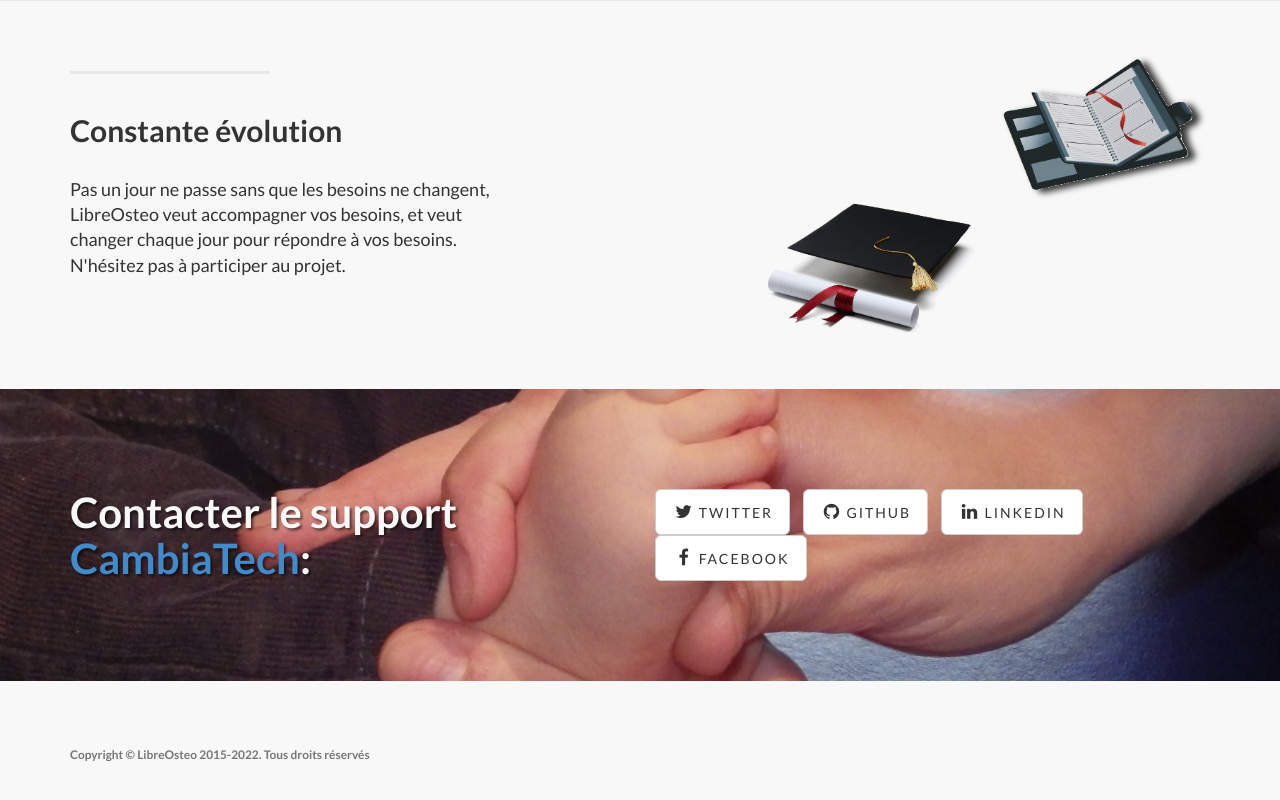
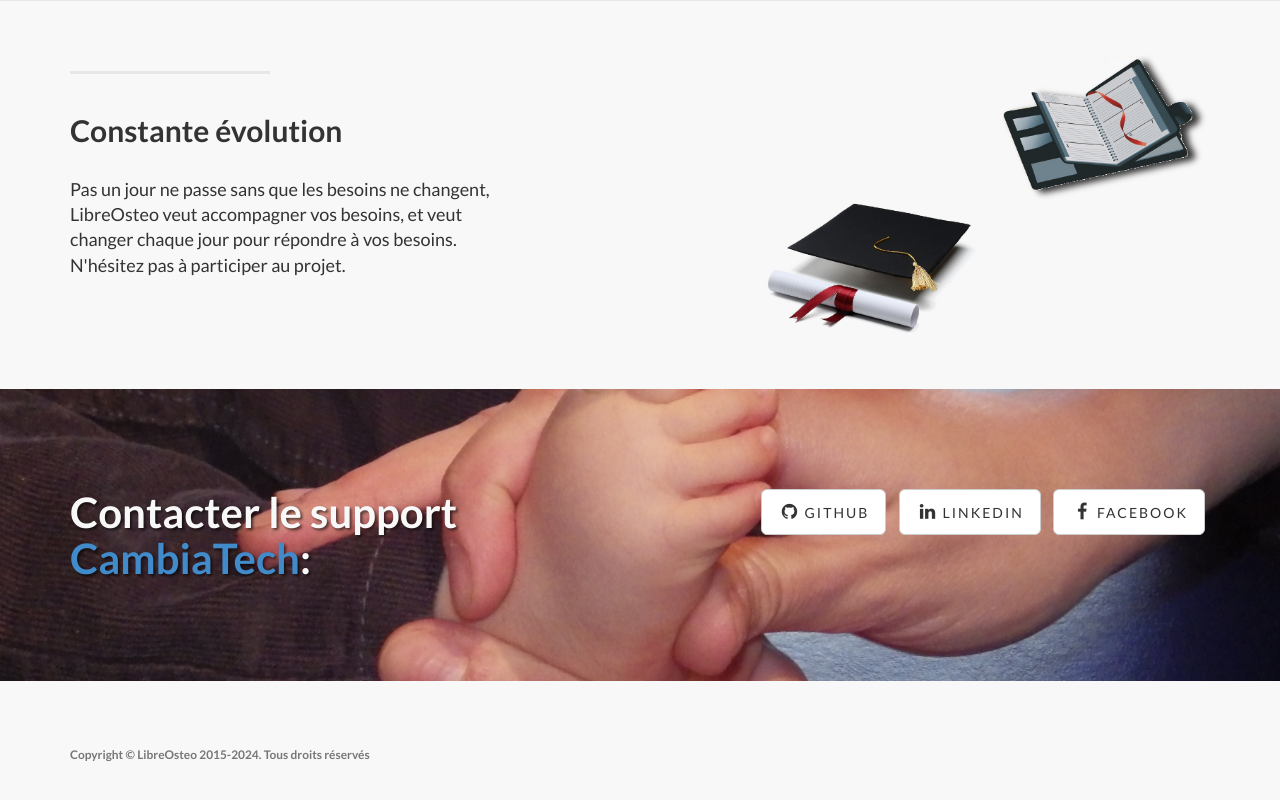
Before and after one commit to libreosteo/libreosteo.github.io, a plain HTML site: page index.html in a window 1280 px wide. Shown: the part 1762-2562 px from the top of the page. Drawn offline with Linux system fonts and the light colour scheme.

Commit message:
Update index.html
Add LibreOsteo Premium link
Remove twitter reference

```diff
--- a/index.html
+++ b/index.html
@@ -54,6 +54,9 @@
                     <li>
                         <a href="faq.html">FAQ</a>
                     </li>
+                    <li>
+                        <a href="https://www.cambiatech.com/libreosteo-hosting"><i class="fa fa-star"></i>LibreOsteo Premium</a>
+                    </li>
                 </ul>
             </div-->
             <!-- /.navbar-collapse -->
@@ -80,9 +83,6 @@
                 <a href="https://framateam.org/libreosteo/channels/support-utilisateur" class="btn btn-default btn-lg"><i class="fa fa-users fa-fw"></i> <span class="network-name">Rejoindre</span></a>
 			<hr class="intro-divider">
                         <ul class="list-inline intro-social-buttons">
-                            <li>
-                                <a href="https://twitter.com/LibreOsteo" class="btn btn-default btn-lg"><i class="fa fa-twitter fa-fw"></i> <span class="network-name">Twitter</span></a>
-                            </li>
                             <li>
                                 <a href="https://github.com/libreosteo/LibreOsteo" class="btn btn-default btn-lg"><i class="fa fa-github fa-fw"></i> <span class="network-name">Github</span></a>
                             </li>
@@ -183,9 +183,6 @@
                 <div class="col-lg-6">
                     <ul class="list-inline banner-social-buttons">
                         <li>
-                            <a href="https://twitter.com/LibreOsteo" class="btn btn-default btn-lg"><i class="fa fa-twitter fa-fw"></i> <span class="network-name">Twitter</span></a>
-                        </li>
-                        <li>
                             <a href="https://github.com/libreosteo/LibreOsteo" class="btn btn-default btn-lg"><i class="fa fa-github fa-fw"></i> <span class="network-name">Github</span></a>
                         </li>
                         <li>
@@ -235,7 +232,7 @@
                         </li>
 -->
                     </ul>
-                    <p class="copyright text-muted small">Copyright &copy; LibreOsteo 2015-2022. Tous droits réservés</p>
+                    <p class="copyright text-muted small">Copyright &copy; LibreOsteo 2015-2024. Tous droits réservés</p>
                 </div>
             </div>
         </div>
```
